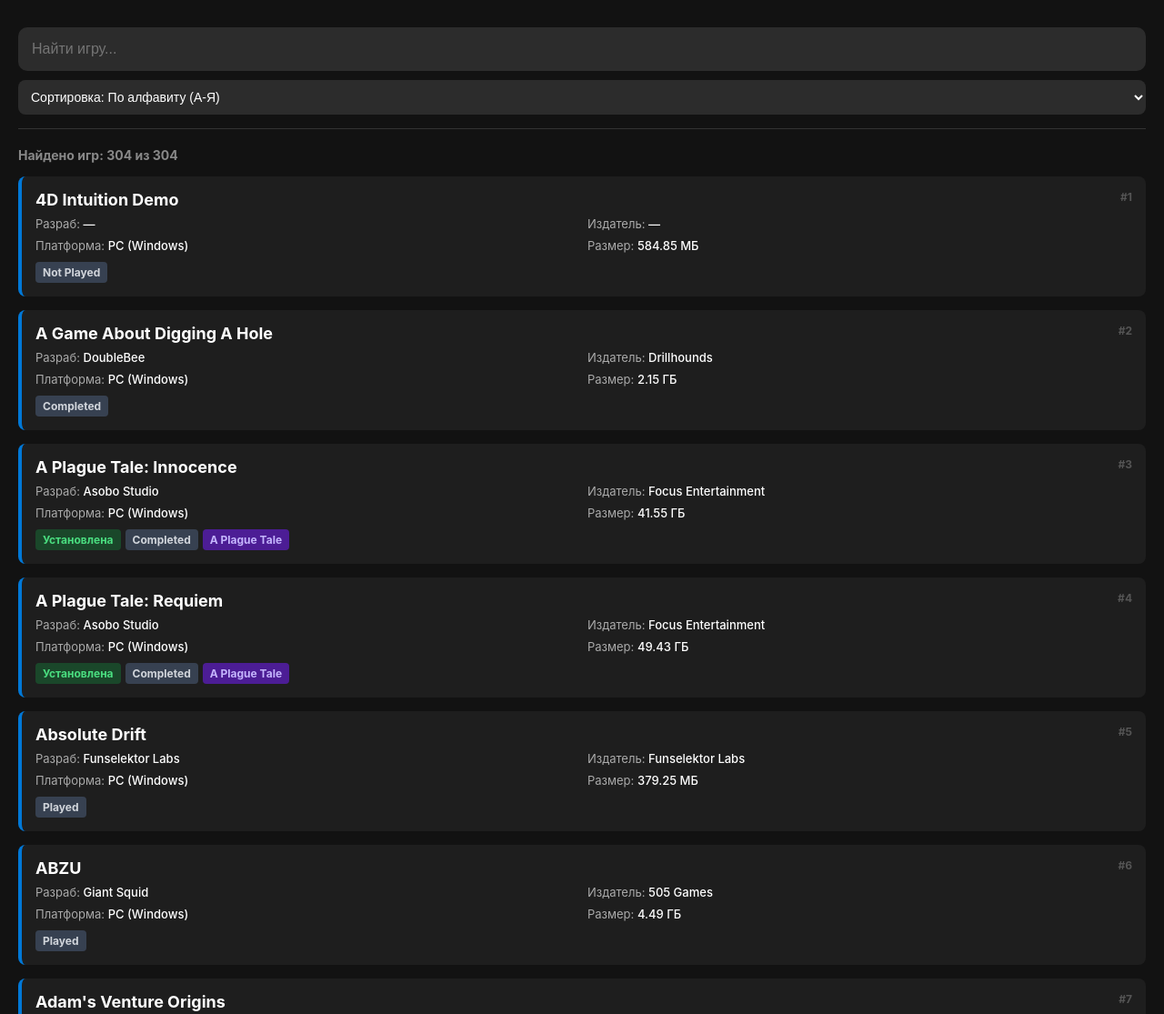
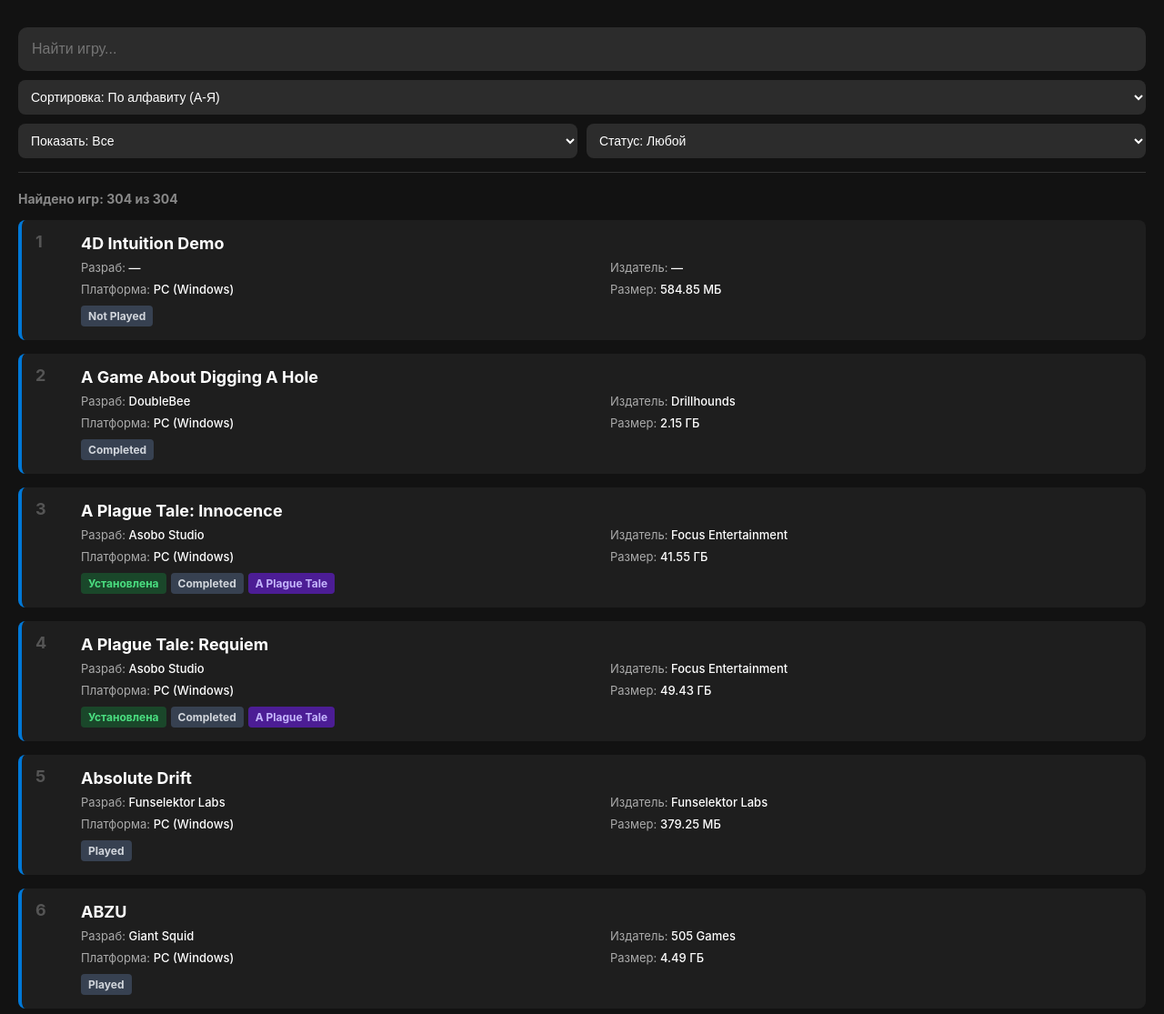
Before and after one commit to SanchezGamedev/my-games-library, a plain HTML site: page index.html in a window 1280 px wide. Shown: the top 1115 px of the page at 91% size. Drawn offline with Linux system fonts and the light colour scheme.

Commit message:
Update index.html

```diff
--- a/index.html
+++ b/index.html
@@ -7,18 +7,22 @@
     <style>
         body { font-family: -apple-system, BlinkMacSystemFont, "Segoe UI", Roboto, Helvetica, Arial, sans-serif; background: #121212; color: #ffffff; padding: 20px; margin: 0; }
 
-        /* Панель управления (поиск + сортировка) */
+        /* Панель управления */
         .controls-container { position: sticky; top: 0; background: #121212; padding: 10px 0 15px 0; z-index: 10; border-bottom: 1px solid #333; margin-bottom: 20px; display: flex; flex-direction: column; gap: 10px; }
         .search-input { width: 100%; padding: 15px; font-size: 16px; border-radius: 10px; border: none; outline: none; background: #2c2c2c; color: #fff; box-sizing: border-box; }
+
+        .filters-row { display: grid; grid-template-columns: 1fr 1fr; gap: 10px; }
         .sort-select { width: 100%; padding: 10px; font-size: 14px; border-radius: 8px; border: none; outline: none; background: #2c2c2c; color: #fff; box-sizing: border-box; }
 
         /* Статистика */
         .stats { font-size: 14px; color: #888; margin-bottom: 15px; font-weight: bold; }
 
-        /* Карточка игры */
-        .game-card { background: #1e1e1e; padding: 15px; margin-bottom: 15px; border-radius: 8px; border-left: 4px solid #0078D7; position: relative; }
-        .game-number { position: absolute; top: 15px; right: 15px; font-size: 12px; color: #555; font-weight: bold; }
-        .game-title { font-size: 18px; font-weight: bold; margin-bottom: 8px; padding-right: 30px; }
+        /* Карточка игры (Flexbox для номера слева) */
+        .game-card { display: flex; align-items: flex-start; gap: 15px; background: #1e1e1e; padding: 15px; margin-bottom: 15px; border-radius: 8px; border-left: 4px solid #0078D7; }
+        .game-number { font-size: 18px; font-weight: bold; color: #555; min-width: 35px; margin-top: -2px; }
+        .game-content { flex: 1; min-width: 0; }
+
+        .game-title { font-size: 18px; font-weight: bold; margin-bottom: 8px; }
 
         /* Теги метаданных */
         .meta-grid { display: grid; grid-template-columns: 1fr 1fr; gap: 8px; font-size: 13px; color: #aaaaaa; }
@@ -29,17 +33,38 @@
         .badge-installed { background: #1a472a; color: #4ade80; }
         .badge-status { background: #374151; color: #d1d5db; }
         .badge-series { background: #4c1d95; color: #c4b5fd; }
+
+        /* Адаптация под узкие экраны телефонов */
+        @media (max-width: 400px) {
+            .meta-grid { grid-template-columns: 1fr; }
+            .filters-row { grid-template-columns: 1fr; }
+        }
     </style>
 </head>
 <body>
     <div class="controls-container">
         <input type="text" id="searchInput" class="search-input" placeholder="Найти игру...">
+
         <select id="sortSelect" class="sort-select">
             <option value="name_asc">Сортировка: По алфавиту (А-Я)</option>
             <option value="name_desc">Сортировка: По алфавиту (Я-А)</option>
             <option value="size_desc">Сортировка: Сначала большие по размеру</option>
             <option value="size_asc">Сортировка: Сначала маленькие по размеру</option>
+            <option value="install_desc">Сортировка: Сначала установленные</option>
+            <option value="status_asc">Сортировка: По статусу прохождения</option>
         </select>
+
+        <div class="filters-row">
+            <select id="filterInstall" class="sort-select">
+                <option value="all">Показать: Все</option>
+                <option value="installed">Только установленные</option>
+                <option value="not_installed">Не установленные</option>
+            </select>
+            <select id="filterStatus" class="sort-select">
+                <option value="all">Статус: Любой</option>
+                <!-- Сюда скрипт сам добавит твои статусы -->
+            </select>
+        </div>
     </div>
 
     <div class="stats" id="stats">Загрузка...</div>
@@ -47,7 +72,6 @@
 
     <script>
         let games = [];
-        let currentSearchQuery = "";
 
         // Конвертер байтов в мегабайты/гигабайты
         function formatBytes(bytes) {
@@ -63,32 +87,61 @@
             .then(response => response.json())
             .then(data => {
                 games = data;
+                populateStatusFilter(games);
                 updateView();
             })
             .catch(err => document.getElementById('results').innerHTML = 'Ошибка загрузки данных');
 
-        // Слушатели событий
-        document.getElementById('searchInput').addEventListener('input', (e) => {
-            currentSearchQuery = e.target.value.toLowerCase().trim();
-            updateView();
+        // Автоматически собираем все уникальные статусы прохождения из твоей библиотеки
+        function populateStatusFilter(list) {
+            const statusSelect = document.getElementById('filterStatus');
+            const uniqueStatuses = [...new Set(list.map(g => g.CompletionStatus).filter(s => s))].sort();
+
+            uniqueStatuses.forEach(status => {
+                const option = document.createElement('option');
+                option.value = status;
+                option.textContent = `Статус: ${status}`;
+                statusSelect.appendChild(option);
+            });
+        }
+
+        // Слушатели событий на все элементы управления
+        document.getElementById('searchInput').addEventListener('input', updateView);
+        document.getElementById('sortSelect').addEventListener('change', updateView);
+        document.getElementById('filterInstall').addEventListener('change', updateView);
+        document.getElementById('filterStatus').addEventListener('change', updateView);
+
+        // Главная функция фильтрации, сортировки и обновления экрана
+        function updateView() {
+            const query = document.getElementById('searchInput').value.toLowerCase().trim();
+            const sortMethod = document.getElementById('sortSelect').value;
+            const filterInstall = document.getElementById('filterInstall').value;
+            const filterStatus = document.getElementById('filterStatus').value;
+
+            // 1. Фильтруем
+            let filteredGames = games.filter(g => {
+                // Поиск по имени
+                const matchSearch = g.Name.toLowerCase().includes(query);
+
+                // Фильтр по установке
+                const matchInstall = filterInstall === 'all' ||
+                                     (filterInstall === 'installed' && g.IsInstalled) ||
+                                     (filterInstall === 'not_installed' && !g.IsInstalled);
+
+                // Фильтр по статусу
+                const matchStatus = filterStatus === 'all' || g.CompletionStatus === filterStatus;
+
+                return matchSearch && matchInstall && matchStatus;
             });
 
-        document.getElementById('sortSelect').addEventListener('change', () => {
-            updateView();
-        });
-
-        // Главная функция обновления экрана
-        function updateView() {
-            // 1. Фильтруем
-            let filteredGames = games.filter(g => g.Name.toLowerCase().includes(currentSearchQuery));
-
             // 2. Сортируем
-            const sortMethod = document.getElementById('sortSelect').value;
             filteredGames.sort((a, b) => {
                 if (sortMethod === 'name_asc') return a.Name.localeCompare(b.Name);
                 if (sortMethod === 'name_desc') return b.Name.localeCompare(a.Name);
                 if (sortMethod === 'size_desc') return (b.InstallSize || 0) - (a.InstallSize || 0);
                 if (sortMethod === 'size_asc') return (a.InstallSize || 0) - (b.InstallSize || 0);
+                if (sortMethod === 'install_desc') return (b.IsInstalled === true ? 1 : 0) - (a.IsInstalled === true ? 1 : 0);
+                if (sortMethod === 'status_asc') return (a.CompletionStatus || '').localeCompare(b.CompletionStatus || '');
                 return 0;
             });
 
@@ -108,7 +161,8 @@
 
             const html = list.map((g, index) => `
                 <div class="game-card">
-                    <div class="game-number">#${index + 1}</div>
+                    <div class="game-number">${index + 1}</div>
+                    <div class="game-content">
                         <div class="game-title">${g.Name}</div>
 
                         <div class="meta-grid">
@@ -124,6 +178,7 @@
                             ${g.Series ? `<span class="badge badge-series">${g.Series}</span>` : ''}
                         </div>
                     </div>
+                </div>
             `).join('');
 
             document.getElementById('results').innerHTML = html;
```
Lines whose indentation alone changed are shown as unchanged.
